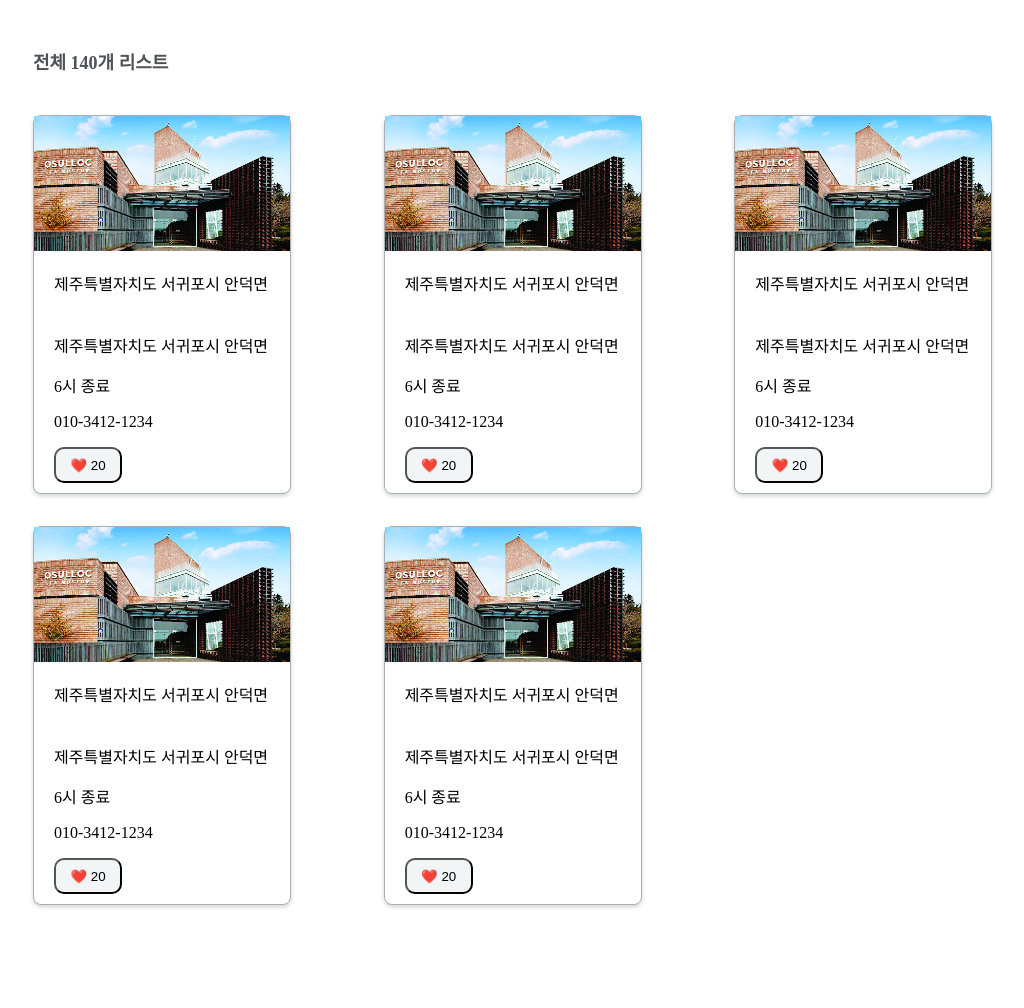
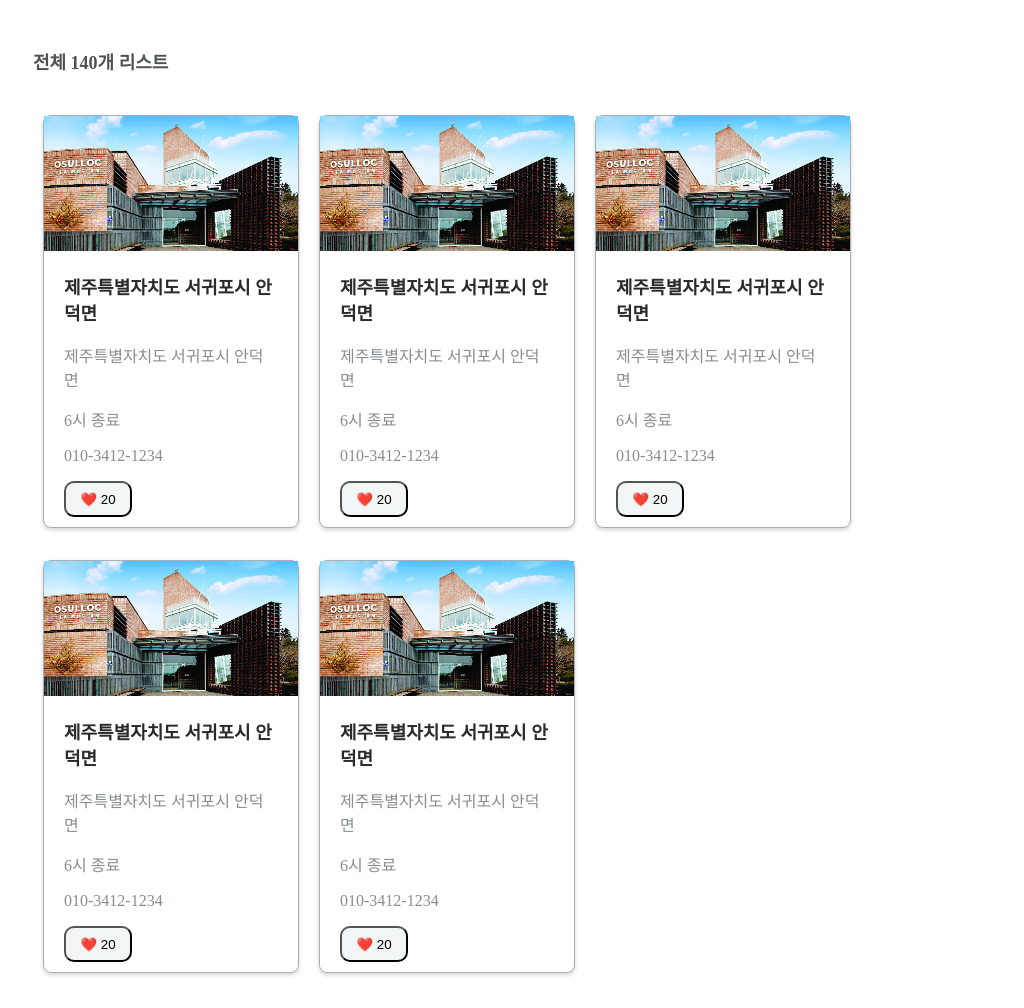
Before and after one commit to newmad/newmad-front, a website: page index.html in a window 1280 px wide. Shown: the part 592-1600 px from the top of the page, without its empty margins (81-1105 px from the left). Before the commit the page ends 1545 px from the top, so only its background shows below. Drawn offline with nearby package versions, Linux system fonts and the light colour scheme; files that its build step writes are made by us from their sources.

Commit message:
modify place list

```diff
--- a/style/sass/_card-list.scss
+++ b/style/sass/_card-list.scss
@@ -11,7 +11,7 @@
 }
 
 .card__thumbnail {
-  width: 256px;
+  width: 100%;
   height: 135px;
   object-fit: cover;
 }
@@ -22,18 +22,21 @@
   @include padding-side($size-1);
 }
 .card-list-item {
-  width: 33.33%;
+
+  display: inline-block;
+  float: left;
+  width: 256px;
+
+  padding-left: 10px;
+  padding-right: 10px;
 }
 
 .card-list {
-  width: 100%;
   display: flex;
   flex-wrap: wrap;
 }
 
 .card {
-  width: 256px;
-  //height: 368px;
   border-radius: 8px;
   box-shadow: 0 2px 4px 0 rgba(41, 42, 43, 0.2);
   background-color: #ffffff;
@@ -42,14 +45,26 @@
   padding-bottom: 10px;
 }
 
-.desct-title,
-.desc-time,
-.desc-phone {
-  font-size: 16px;
+.desc-title {
+  font-size: 18px;
+  font-weight: bold;
+  font-style: normal;
+  font-stretch: normal;
+  line-height: normal;
+  letter-spacing: normal;
+  color: #292a2b;
 }
 
-.desc-title {
-  margin-bottom: 38px;
+.desc-time,
+.desc-phone,
+.desc-address {
+  font-size: 16px;
+  font-weight: normal;
+  font-style: normal;
+  font-stretch: normal;
+  line-height: normal;
+  letter-spacing: normal;
+  color: #878d91;
 }
 
 .like-button {
```
